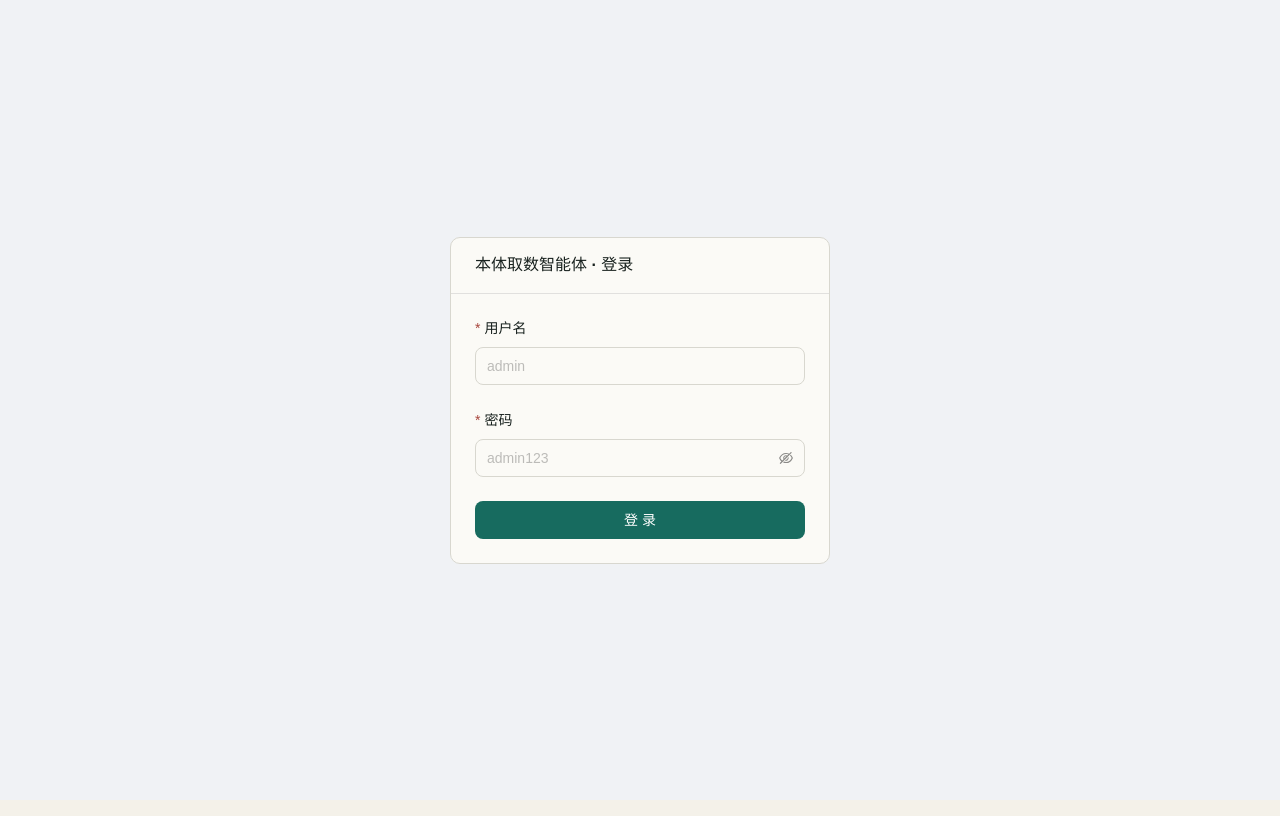
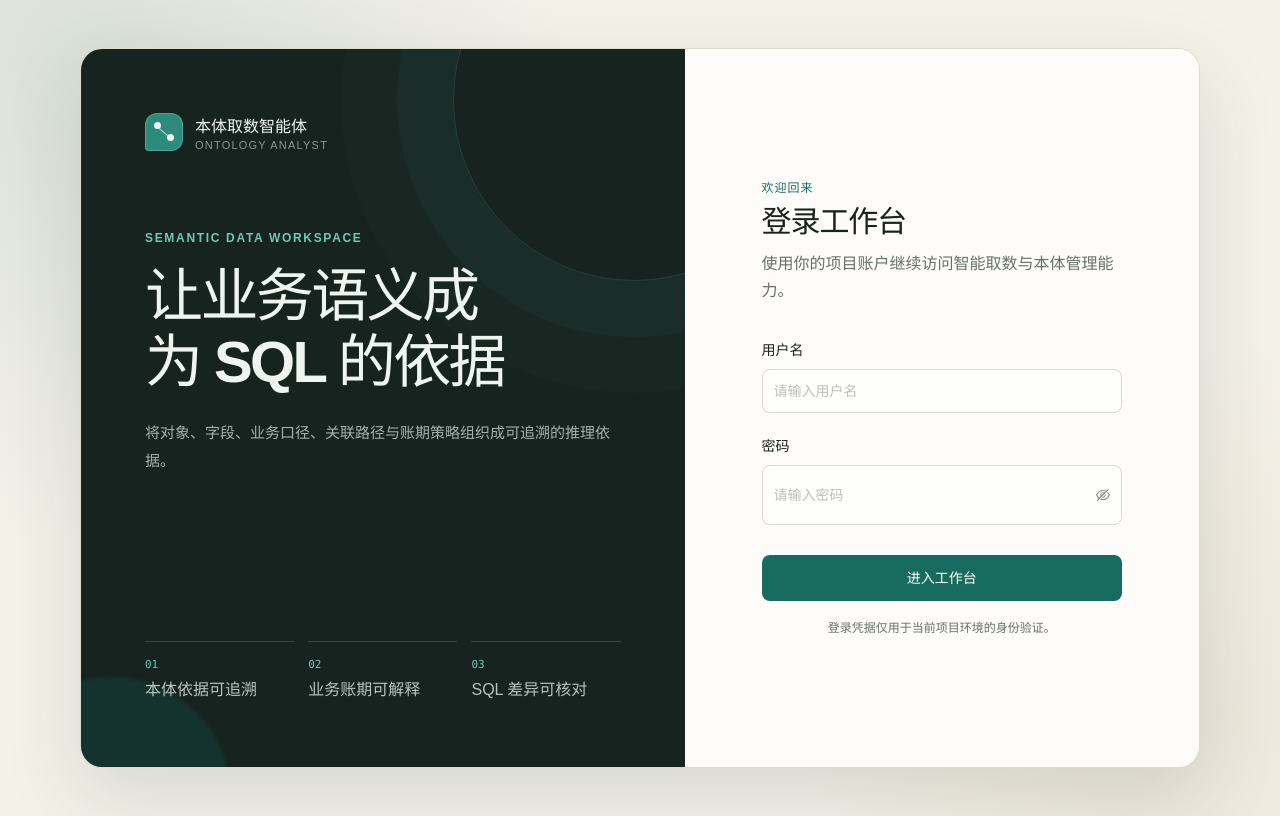
Before and after one commit to Sou1reaper88/ontology-agent, a React (Vite) app in the folder frontend/: page /login in a window 1280 px wide. Built offline with nearby package versions, Linux system fonts and the light colour scheme.

Commit message:
style: 重塑本体智能体登录体验

```diff
--- /dev/null
+++ b/frontend/src/pages/Login.css
@@ -0,0 +1,313 @@
+.login-shell {
+  min-height: 100dvh;
+  padding: clamp(16px, 4vw, 48px);
+  display: grid;
+  place-items: center;
+  background:
+    radial-gradient(circle at 7% 8%, rgba(23, 107, 95, 0.12), transparent 30rem),
+    radial-gradient(circle at 92% 88%, rgba(155, 104, 31, 0.08), transparent 24rem),
+    var(--oa-bg);
+}
+
+.login-frame {
+  width: min(100%, 1120px);
+  min-height: min(720px, calc(100dvh - 64px));
+  display: grid;
+  grid-template-columns: minmax(0, 1.08fr) minmax(380px, 0.92fr);
+  grid-template-areas: "brand panel";
+  overflow: hidden;
+  border: 1px solid rgba(216, 215, 207, 0.92);
+  border-radius: 22px;
+  background: var(--oa-surface);
+  box-shadow: 0 30px 80px rgba(33, 47, 42, 0.13);
+}
+
+.login-brand-panel {
+  grid-area: brand;
+  position: relative;
+  isolation: isolate;
+  padding: clamp(34px, 5vw, 68px);
+  display: flex;
+  flex-direction: column;
+  justify-content: space-between;
+  overflow: hidden;
+  color: var(--oa-header-text);
+  background: var(--oa-header);
+}
+
+.login-brand-panel::before,
+.login-brand-panel::after {
+  content: "";
+  position: absolute;
+  z-index: -1;
+  border-radius: 50%;
+  pointer-events: none;
+}
+
+.login-brand-panel::before {
+  width: 360px;
+  height: 360px;
+  top: -130px;
+  right: -130px;
+  border: 1px solid rgba(113, 200, 181, 0.18);
+  box-shadow:
+    0 0 0 56px rgba(113, 200, 181, 0.035),
+    0 0 0 112px rgba(113, 200, 181, 0.025);
+}
+
+.login-brand-panel::after {
+  width: 240px;
+  height: 240px;
+  bottom: -150px;
+  left: -90px;
+  background: rgba(23, 107, 95, 0.24);
+  filter: blur(2px);
+}
+
+.login-brand-lockup {
+  display: inline-flex;
+  align-items: center;
+  gap: 12px;
+  align-self: flex-start;
+}
+
+.login-brand-mark {
+  position: relative;
+  width: 38px;
+  height: 38px;
+  border-radius: 12px 12px 12px 4px;
+  background: #2d8b7c;
+  box-shadow: inset 0 0 0 1px rgba(255, 255, 255, 0.2);
+}
+
+.login-brand-mark::before {
+  content: "";
+  position: absolute;
+  width: 7px;
+  height: 7px;
+  top: 9px;
+  left: 9px;
+  border-radius: 50%;
+  background: var(--oa-header-text);
+  box-shadow: 13px 12px 0 var(--oa-header-text);
+}
+
+.login-brand-mark::after {
+  content: "";
+  position: absolute;
+  width: 16px;
+  height: 1px;
+  top: 19px;
+  left: 11px;
+  background: rgba(238, 245, 241, 0.72);
+  transform: rotate(40deg);
+}
+
+.login-brand-name {
+  display: grid;
+  gap: 2px;
+}
+
+.login-brand-name strong {
+  font-size: 16px;
+  font-weight: 600;
+}
+
+.login-brand-name span {
+  color: rgba(238, 245, 241, 0.55);
+  font-size: 11px;
+  letter-spacing: 0.11em;
+  text-transform: uppercase;
+}
+
+.login-brand-copy {
+  max-width: 520px;
+  margin: clamp(64px, 10vh, 112px) 0 auto;
+}
+
+.login-eyebrow {
+  margin: 0 0 18px;
+  color: #71c8b5;
+  font-size: 12px;
+  font-weight: 600;
+  letter-spacing: 0.14em;
+  text-transform: uppercase;
+}
+
+.login-brand-copy h1 {
+  max-width: 9em;
+  margin: 0;
+  font-size: clamp(36px, 5vw, 58px);
+  line-height: 1.14;
+  letter-spacing: -0.045em;
+  text-wrap: balance;
+}
+
+.login-brand-copy > p:last-child {
+  max-width: 34em;
+  margin: 24px 0 0;
+  color: rgba(238, 245, 241, 0.68);
+  font-size: 15px;
+  line-height: 1.85;
+}
+
+.login-capabilities {
+  display: grid;
+  grid-template-columns: repeat(3, minmax(0, 1fr));
+  gap: 14px;
+  margin: 56px 0 0;
+  padding: 0;
+  list-style: none;
+}
+
+.login-capabilities li {
+  padding-top: 14px;
+  border-top: 1px solid rgba(238, 245, 241, 0.16);
+  color: rgba(238, 245, 241, 0.76);
+  line-height: 1.55;
+}
+
+.login-capabilities span {
+  display: block;
+  margin-bottom: 5px;
+  color: #71c8b5;
+  font-family: "SFMono-Regular", Consolas, monospace;
+  font-size: 11px;
+}
+
+.login-panel {
+  grid-area: panel;
+  padding: clamp(36px, 6vw, 80px);
+  display: grid;
+  align-items: center;
+  background:
+    linear-gradient(rgba(255, 255, 255, 0.42), rgba(255, 255, 255, 0.42)),
+    var(--oa-surface);
+}
+
+.login-form-wrap {
+  width: min(100%, 410px);
+  margin: 0 auto;
+}
+
+.login-form-heading {
+  margin-bottom: 34px;
+}
+
+.login-form-heading p {
+  margin: 0 0 8px;
+  color: var(--oa-accent);
+  font-size: 12px;
+  font-weight: 600;
+  letter-spacing: 0.08em;
+}
+
+.login-form-heading h2 {
+  margin: 0;
+  color: var(--oa-text);
+  font-size: 30px;
+  line-height: 1.25;
+  letter-spacing: -0.035em;
+}
+
+.login-form-heading span {
+  display: block;
+  margin-top: 10px;
+  color: var(--oa-text-muted);
+  line-height: 1.7;
+}
+
+.login-form .ant-form-item {
+  margin-bottom: 22px;
+}
+
+.login-form .ant-form-item-label > label {
+  color: var(--oa-text);
+  font-weight: 600;
+}
+
+.login-form .ant-input,
+.login-form .ant-input-affix-wrapper {
+  min-height: 44px;
+  border-color: var(--oa-border);
+  background: rgba(255, 255, 255, 0.68);
+}
+
+.login-form .ant-alert {
+  margin-bottom: 20px;
+}
+
+.login-submit.ant-btn {
+  min-height: 46px;
+  margin-top: 8px;
+  font-weight: 600;
+}
+
+.login-security-note {
+  margin: 18px 0 0;
+  color: var(--oa-text-muted);
+  font-size: 12px;
+  line-height: 1.65;
+  text-align: center;
+}
+
+@media (max-width: 820px) {
+  .login-frame {
+    min-height: auto;
+    grid-template-columns: 1fr;
+    grid-template-areas:
+      "panel"
+      "brand";
+  }
+
+  .login-panel {
+    padding: 46px clamp(24px, 8vw, 64px) 54px;
+  }
+
+  .login-brand-panel {
+    min-height: 380px;
+    padding: 36px clamp(24px, 8vw, 64px) 44px;
+  }
+
+  .login-brand-copy {
+    margin: 58px 0 0;
+  }
+
+  .login-brand-copy h1 {
+    font-size: clamp(34px, 8vw, 48px);
+  }
+}
+
+@media (max-width: 520px) {
+  .login-shell {
+    padding: 0;
+    place-items: stretch;
+  }
+
+  .login-frame {
+    border: 0;
+    border-radius: 0;
+  }
+
+  .login-panel {
+    padding: 38px 22px 46px;
+  }
+
+  .login-brand-panel {
+    min-height: 340px;
+    padding: 30px 22px 38px;
+  }
+
+  .login-capabilities {
+    grid-template-columns: 1fr;
+    gap: 10px;
+    margin-top: 40px;
+  }
+}
+
+@media (prefers-reduced-motion: reduce) {
+  .login-brand-panel::before,
+  .login-brand-panel::after {
+    filter: none;
+  }
+}
--- a/frontend/src/pages/Login.tsx
+++ b/frontend/src/pages/Login.tsx
@@ -1,13 +1,17 @@
 import { useState } from "react";
-import { Button, Card, Form, Input, message } from "antd";
+import { Alert, Button, Form, Input, message } from "antd";
 import { useNavigate } from "react-router-dom";
 import client from "../api/client";
+import { loginErrorText } from "./loginError";
+import "./Login.css";
 
 export default function Login() {
   const [loading, setLoading] = useState(false);
+  const [errorText, setErrorText] = useState("");
   const navigate = useNavigate();
 
   const onFinish = async (values: { username: string; password: string }) => {
+    setErrorText("");
     setLoading(true);
     try {
       const { data } = await client.post("/auth/login", values);
@@ -15,36 +19,101 @@ export default function Login() {
       localStorage.setItem("username", values.username);
       message.success("登录成功");
       navigate("/chat");
-    } catch (e: any) {
-      message.error(e.response?.data?.detail || "登录失败");
+    } catch (error: unknown) {
+      setErrorText(loginErrorText(error));
     } finally {
       setLoading(false);
     }
   };
 
   return (
-    <div
-      style={{
-        display: "flex",
-        justifyContent: "center",
-        alignItems: "center",
-        minHeight: "100vh",
-        background: "#f0f2f5",
-      }}
-    >
-      <Card title="本体取数智能体 · 登录" style={{ width: 380 }}>
-        <Form onFinish={onFinish} layout="vertical">
-          <Form.Item name="username" label="用户名" rules={[{ required: true, message: "请输入用户名" }]}>
-            <Input placeholder="admin" />
-          </Form.Item>
-          <Form.Item name="password" label="密码" rules={[{ required: true, message: "请输入密码" }]}>
-            <Input.Password placeholder="admin123" />
-          </Form.Item>
-          <Button type="primary" htmlType="submit" loading={loading} block>
-            登录
-          </Button>
-        </Form>
-      </Card>
+    <div className="login-shell">
+      <div className="login-frame">
+        <section className="login-panel" aria-labelledby="login-heading">
+          <div className="login-form-wrap">
+            <header className="login-form-heading">
+              <p>欢迎回来</p>
+              <h2 id="login-heading">登录工作台</h2>
+              <span>使用你的项目账户继续访问智能取数与本体管理能力。</span>
+            </header>
+
+            <Form
+              className="login-form"
+              onFinish={onFinish}
+              layout="vertical"
+              requiredMark={false}
+            >
+              {errorText ? (
+                <Alert type="error" showIcon message={errorText} role="alert" />
+              ) : null}
+
+              <Form.Item
+                name="username"
+                label="用户名"
+                rules={[{ required: true, message: "请输入用户名" }]}
+              >
+                <Input autoComplete="username" placeholder="请输入用户名" />
+              </Form.Item>
+
+              <Form.Item
+                name="password"
+                label="密码"
+                rules={[{ required: true, message: "请输入密码" }]}
+              >
+                <Input.Password
+                  autoComplete="current-password"
+                  placeholder="请输入密码"
+                />
+              </Form.Item>
+
+              <Button
+                className="login-submit"
+                type="primary"
+                htmlType="submit"
+                loading={loading}
+                block
+              >
+                进入工作台
+              </Button>
+            </Form>
+
+            <p className="login-security-note">登录凭据仅用于当前项目环境的身份验证。</p>
+          </div>
+        </section>
+
+        <section className="login-brand-panel" aria-label="产品介绍">
+          <div className="login-brand-lockup">
+            <span className="login-brand-mark" aria-hidden="true" />
+            <span className="login-brand-name">
+              <strong>本体取数智能体</strong>
+              <span>Ontology analyst</span>
+            </span>
+          </div>
+
+          <div className="login-brand-copy">
+            <p className="login-eyebrow">Semantic data workspace</p>
+            <h1>让业务语义成为 SQL 的依据</h1>
+            <p>
+              将对象、字段、业务口径、关联路径与账期策略组织成可追溯的推理依据。
+            </p>
+          </div>
+
+          <ul className="login-capabilities" aria-label="产品核心能力">
+            <li>
+              <span>01</span>
+              本体依据可追溯
+            </li>
+            <li>
+              <span>02</span>
+              业务账期可解释
+            </li>
+            <li>
+              <span>03</span>
+              SQL 差异可核对
+            </li>
+          </ul>
+        </section>
+      </div>
     </div>
   );
 }
--- /dev/null
+++ b/frontend/src/pages/loginError.ts
@@ -0,0 +1,15 @@
+type ErrorWithDetail = {
+  response?: {
+    data?: {
+      detail?: unknown;
+    };
+  };
+};
+
+export function loginErrorText(error: unknown): string {
+  const detail = (error as ErrorWithDetail | null)?.response?.data?.detail;
+
+  return typeof detail === "string" && detail.trim()
+    ? detail
+    : "登录失败，请检查用户名、密码或服务状态";
+}
```
Also changed, not shown: 2 other files (tests, documents, lock files or other folders).
